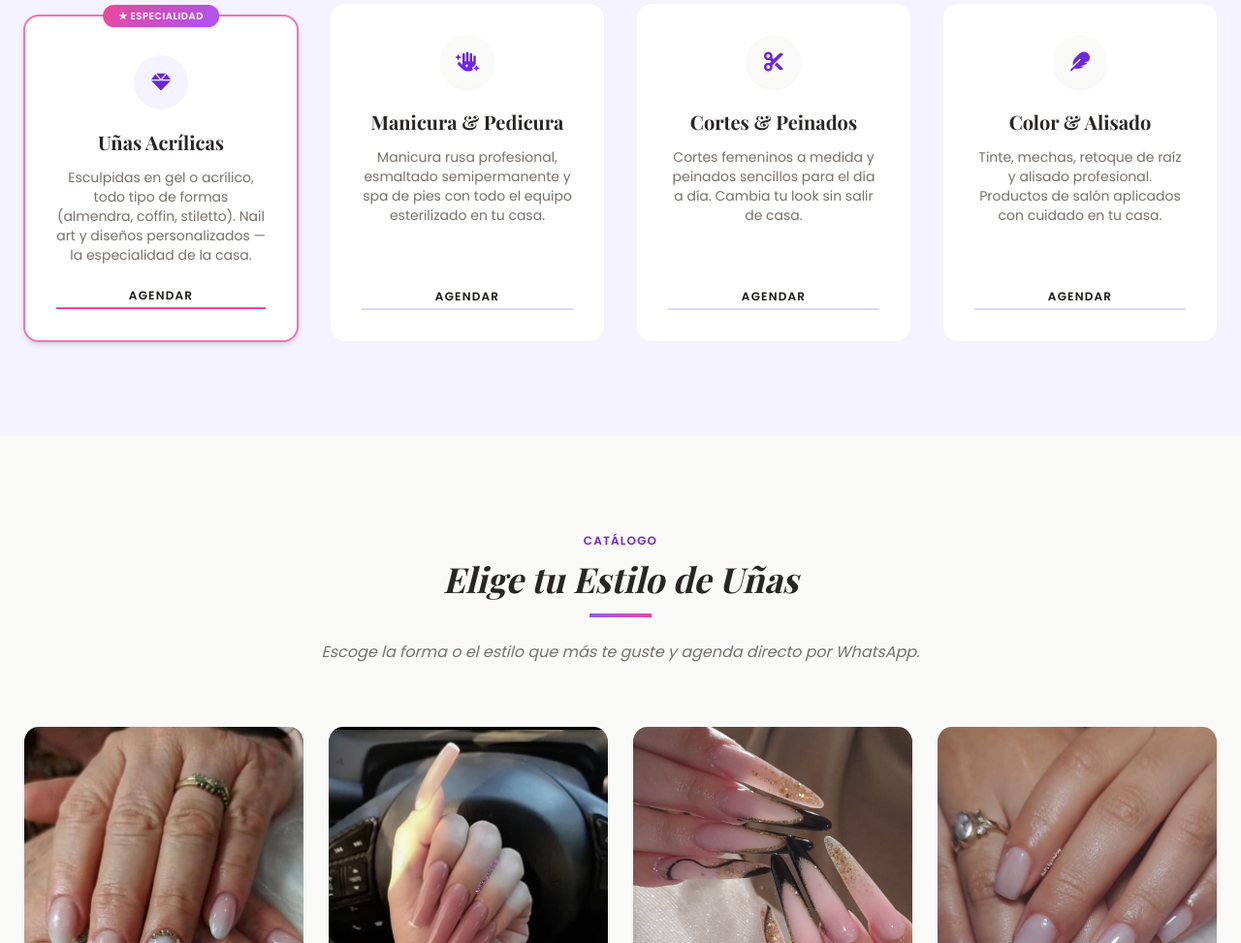
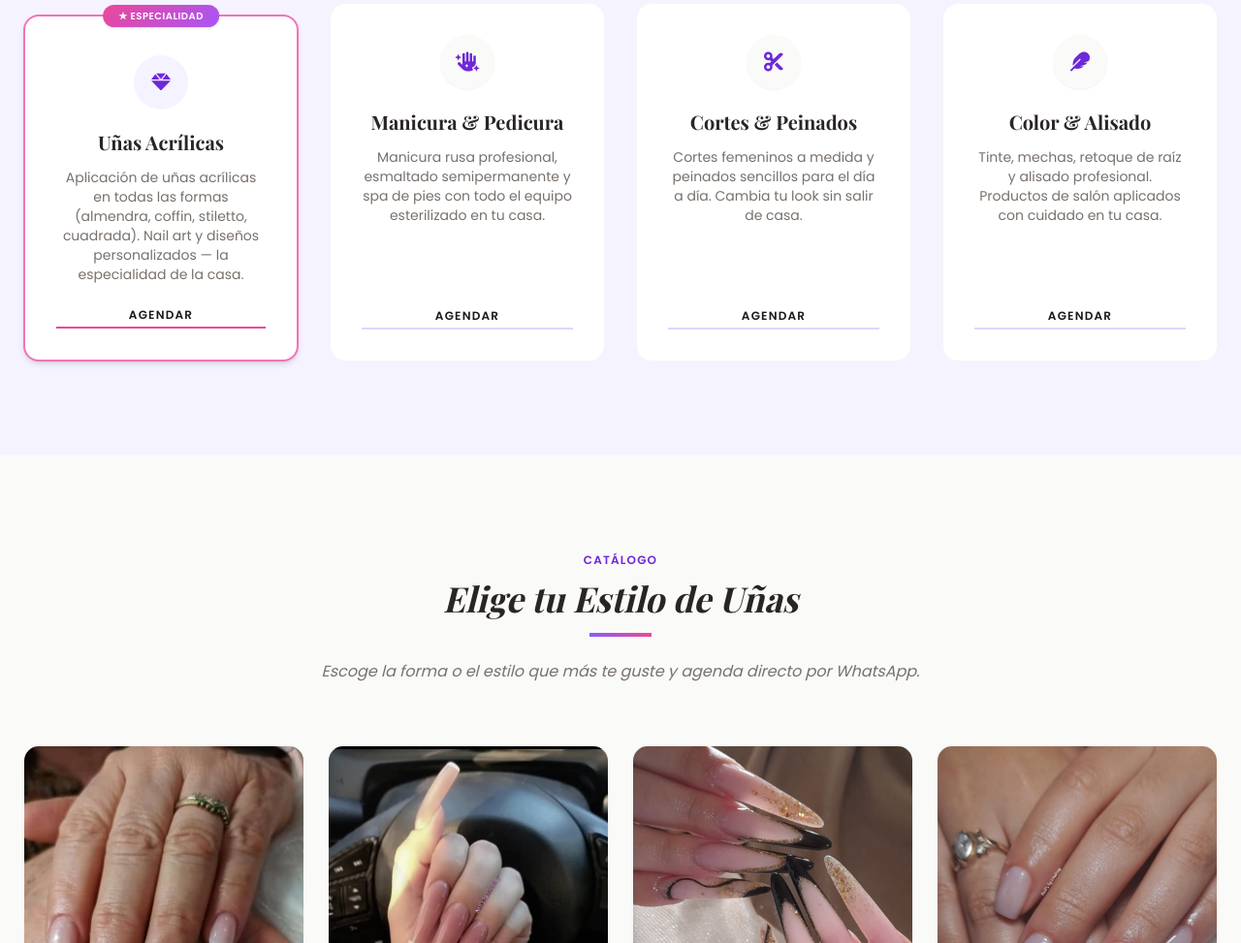
Before and after one commit to alankatz37931/lindseynails, a plain HTML site: page index.html in a window 1280 px wide. Shown: the part 1017-1990 px from the top of the page at 97% size. Drawn offline with nearby package versions, Linux system fonts and the light colour scheme; a web font is replaced by a local one.

Commit message:
Quita referencia a uñas esculpidas (Lindsey no hace ese servicio)
- Tarjeta "Uñas Acrilicas" reescrita: "Aplicacion de uñas acrilicas en todas las formas..." en vez de "Esculpidas en gel o acrilico..."

Co-Authored-By: Claude Opus 4.7 (1M context) <noreply@anthropic.com>

```diff
--- a/index.html
+++ b/index.html
@@ -247,7 +247,7 @@
                         <i class="fas fa-gem text-violet-700 text-xl"></i>
                     </div>
                     <h3 class="text-lg md:text-xl font-bold mb-3">Uñas Acrílicas</h3>
-                    <p class="text-stone-500 text-xs md:text-sm mb-6">Esculpidas en gel o acrílico, todo tipo de formas (almendra, coffin, stiletto). Nail art y diseños personalizados — la especialidad de la casa.</p>
+                    <p class="text-stone-500 text-xs md:text-sm mb-6">Aplicación de uñas acrílicas en todas las formas (almendra, coffin, stiletto, cuadrada). Nail art y diseños personalizados — la especialidad de la casa.</p>
                 </div>
                 <a href="https://wa.me/50240625011?text=Hola%20Lindsey!%20Quisiera%20agendar%20U%C3%B1as%20Acr%C3%ADlicas%20a%20domicilio" target="_blank" class="inline-block text-xs font-bold uppercase tracking-widest text-stone-900 border-b-2 border-pink-500 hover:border-violet-700 transition pb-1">Agendar</a>
             </div>
```
